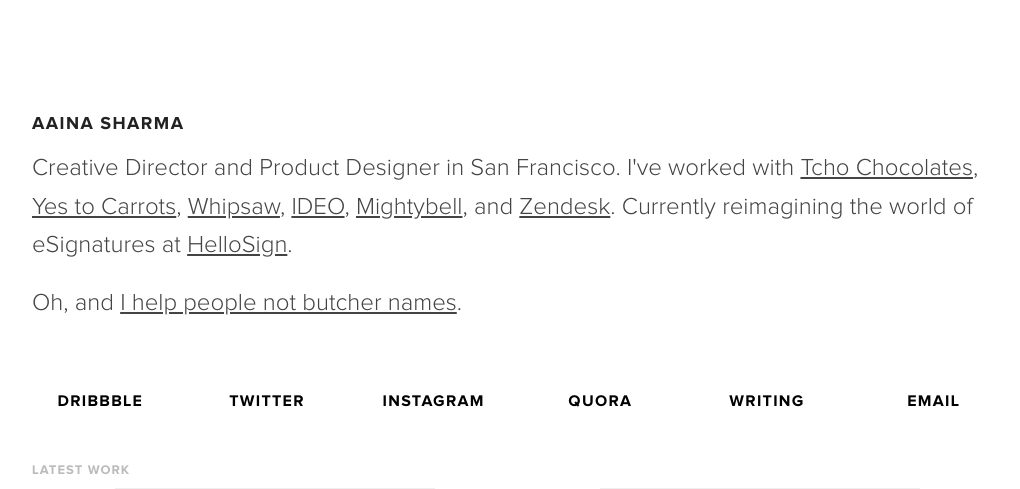
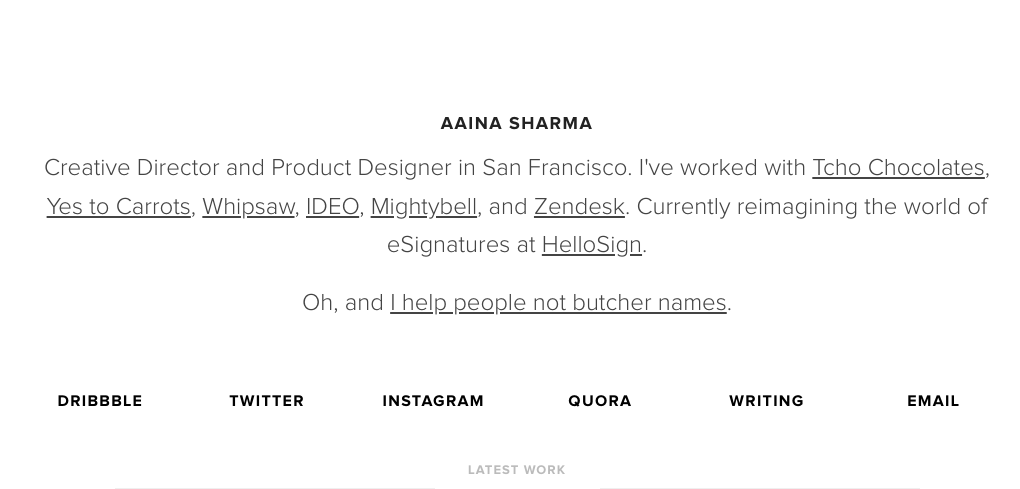
Before and after one commit to aaina/aaina, a PHP site: page / in a window 1280 px wide. Shown: the top 489 px of the page, without its empty margins (123-1143 px from the left). Run offline with PHP 8.4, Linux system fonts and the light colour scheme; grey boxes are pictures that could not be loaded.

Commit message:
Add content container to provide width restriction

```diff
--- a/css/style.css
+++ b/css/style.css
@@ -35,6 +35,9 @@
 div.main-container p {
     font-family: "Proxima Nova Light", Helvetica, sans-serif;
     font-size: 24px;
+}
+div.main-content {
+    max-width: 1120px;
 }
 div.main-header a {
     text-decoration: underline;
--- a/index.html
+++ b/index.html
@@ -11,8 +11,8 @@
   </head>
   <body>
 
-    <div class="main-container">
-
+    <div class="main-container small-12 columns text-center">
+      <div class="main-content">
         <div class="main-header row">
           <div class="small-12 columns">
             <h1>Aaina Sharma</h1>
@@ -88,6 +88,7 @@
           </div>
         </div>
       </div>
+    </div>
 
     <script src="js/vendor/jquery.js"></script>
     <script src="js/foundation.min.js"></script>
```
Lines whose indentation alone changed are shown as unchanged.
